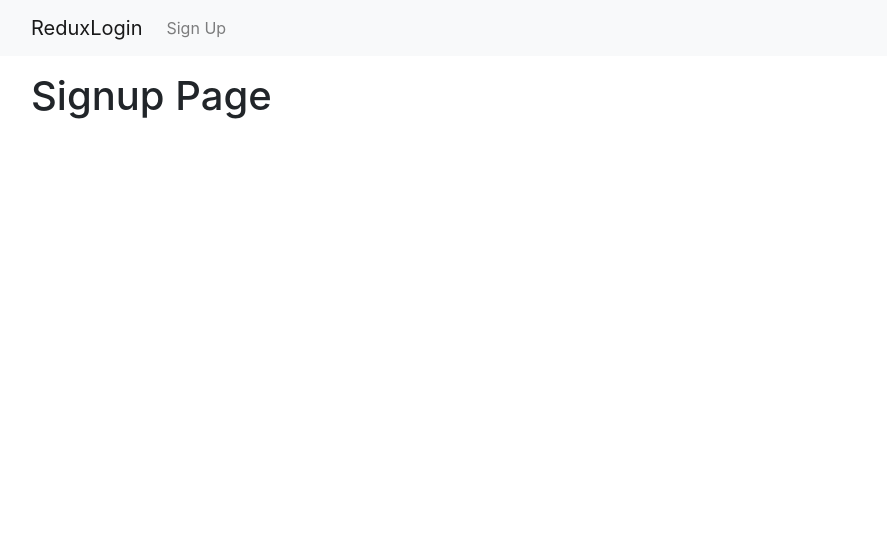
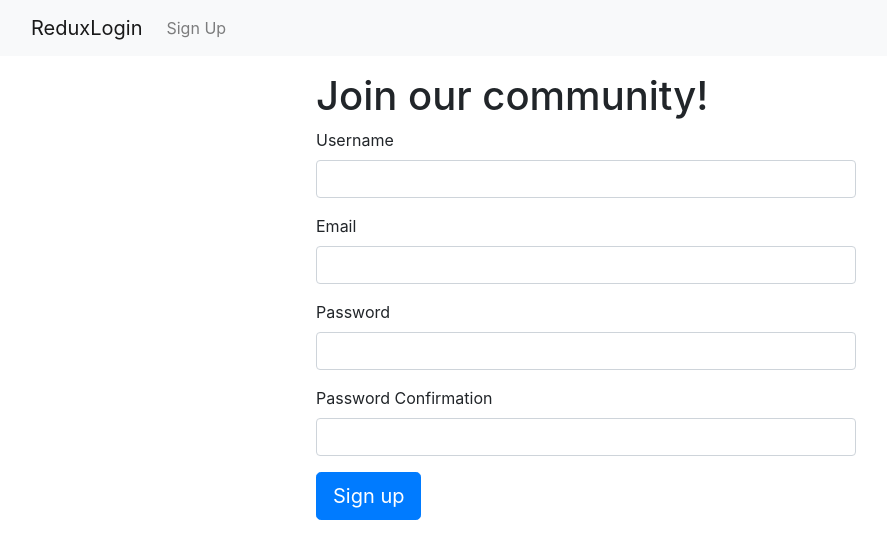
Before and after one commit to twomiya/redux-login, a React (Create React App) app in the folder client/: page /signup in a window 1280 px wide. Shown: the top 558 px of the page, without its empty margins (54-941 px from the left). Built offline with nearby package versions, Linux system fonts and the light colour scheme.

Commit message:
z注册页面

```diff
--- /dev/null
+++ b/client/src/components/signup/SignupForm.js
@@ -0,0 +1,86 @@
+import React, { Component } from 'react';
+
+class SignupForm extends Component {
+  constructor(props) {
+    super(props)
+    this.state = {
+      username: '',
+      email: '',
+      password: '',
+      passwordConfirmation: ''
+    }
+  }
+
+  onChange = (e) => {
+    this.setState({ [e.target.name]: e.target.value });
+  }
+
+  onSubmit = (e) => {
+    e.preventDefault();
+    console.log(this.state);
+  }
+
+  render() {
+    return (
+      <form onSubmit={ this.onSubmit }>
+        <h1>Join our community!</h1>
+
+        <div className="form-group">
+          <label className="control-label">Username</label>
+
+          <input
+            value={ this.state.username }
+            onChange={ this.onChange }
+            type="text"
+            name="username"
+            className="form-control"
+          />
+        </div>
+
+        <div className="form-group">
+          <label className="control-label">Email</label>
+
+          <input
+            value={ this.state.email }
+            onChange={ this.onChange }
+            type="email"
+            name="email"
+            className="form-control"
+          />
+        </div>
+
+        <div className="form-group">
+          <label className="control-label">Password</label>
+
+          <input
+            value={ this.state.password }
+            onChange={ this.onChange }
+            type="password"
+            name="password"
+            className="form-control"
+          />
+        </div>
+
+        <div className="form-group">
+          <label className="control-label">Password Confirmation</label>
+
+          <input
+            value={ this.state.passwordConfirmation }
+            onChange={ this.onChange }
+            type="password"
+            name="passwordConfirmation"
+            className="form-control"
+          />
+        </div>
+
+        <div className="form-group">
+          <button className="btn btn-primary btn-lg">
+            Sign up
+          </button>
+        </div>
+      </form>
+    );
+  }
+}
+
+export default SignupForm;
--- a/client/src/components/signup/SignupPage.js
+++ b/client/src/components/signup/SignupPage.js
@@ -1,10 +1,16 @@
 import React, { Component } from 'react';
-
+import SignupForm from './SignupForm'
 class SignupPage extends Component {
   render() {
     return (
-      <div>
-        <h1>Signup Page</h1>
+      <div className="row">
+        <div className="col-md-3">
+        </div>
+        <div className="col-md-6">
+            <SignupForm/>
+        </div>
+        <div className="col-md-3">
+        </div>
       </div>
     );
   }
```
